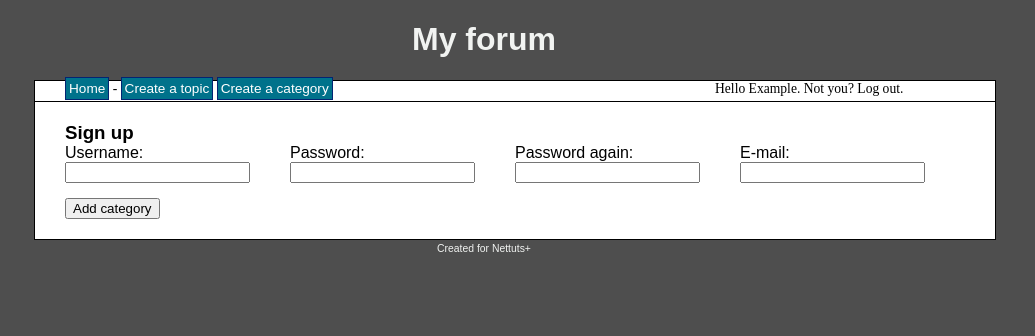
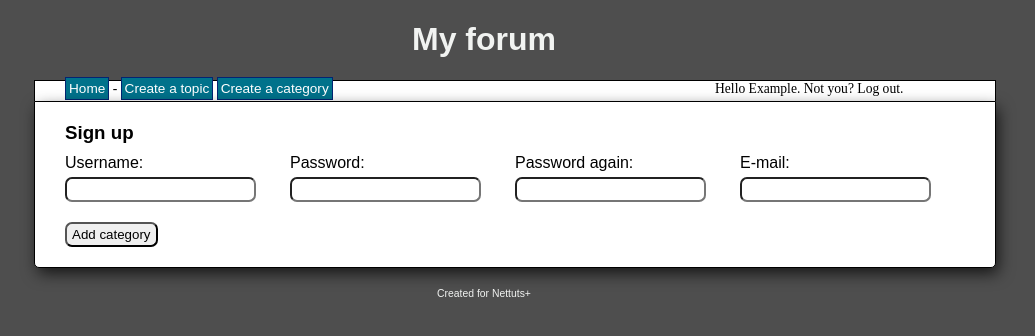
Before and after one commit to virgilxu123/forum, a PHP site: page /signup.php in a window 1280 px wide. Shown: the top 336 px of the page, without its empty margins (156-1191 px from the left). Run offline with PHP 8.4, Linux system fonts and the light colour scheme.

Commit message:
made changes

```diff
--- a/css/styles.css
+++ b/css/styles.css
@@ -16,12 +16,22 @@ body {
     padding: 20px 30px;
     text-align: left;
     width: 100%; /* fill up the entire div */
+    box-shadow: 3px 6px 16px -1px rgba(0,0,0,0.75);
+    -webkit-box-shadow: 3px 6px 16px -1px rgba(0,0,0,0.75);
+    -moz-box-shadow: 3px 6px 16px -1px rgba(0,0,0,0.75);
+    border-radius: 0 0 5px 5px;
     }
 .form-container {
     display: grid;
     grid-template-columns: auto auto auto auto;
     row-gap: 15px;
+    margin-top: 10px;
 }
+    .form-container input {
+        padding: 3px 5px;
+        margin-top: 5px;
+        border-radius: 7px;
+    }
 #menu {
     float: left;
     border: 1px solid #000;
@@ -44,7 +54,9 @@ body {
     width: 250px;
     }
 #footer {
+    padding-top: 20px;
     clear: both;
+    font-size: 65%;
     }
 /* begin table styles */
 table {
@@ -90,10 +102,6 @@ h3 {margin: 0; padding: 0;}
     font-size: 75%;
     color: #373737;
     }
-#footer {
-    font-size: 65%;
-    padding: 3px 0 0 0;
-    }
 .topic-post {
     height: 100px;
     overflow: auto;
```
Also changed, not shown: signup.php (+11 -27 lines).
